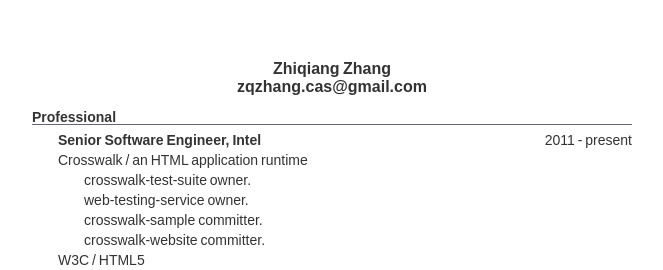
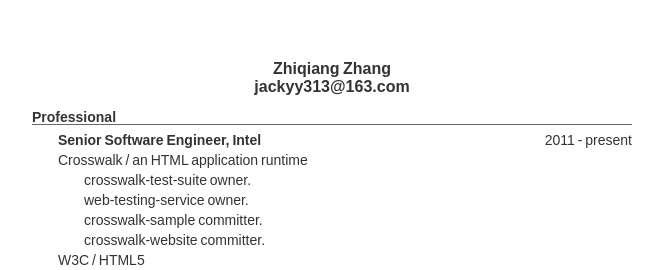
Before and after one commit to shuixin222/zqzhang.github.io, a Jekyll site: the page resume/index.html, which Jekyll copies as it is, in a window 1280 px wide. Shown: the top 270 px of the page, without its empty margins (308-971 px from the left). Built offline with Jekyll 4.4.1, drawn with Linux system fonts in a browser that asks for light colours.

Commit message:
Update contact

```diff
--- a/resume/index.html
+++ b/resume/index.html
@@ -80,7 +80,7 @@
 <div class="positioner">
   <div class="content">
     <h2 class="title">Zhiqiang Zhang</h2>
-    <h3 class="title">zqzhang.cas@gmail.com</h3>
+    <h3 class="title">jackyy313@163.com</h3>
 
     <div class="section">
       <div class="big">Professional</div>
```
